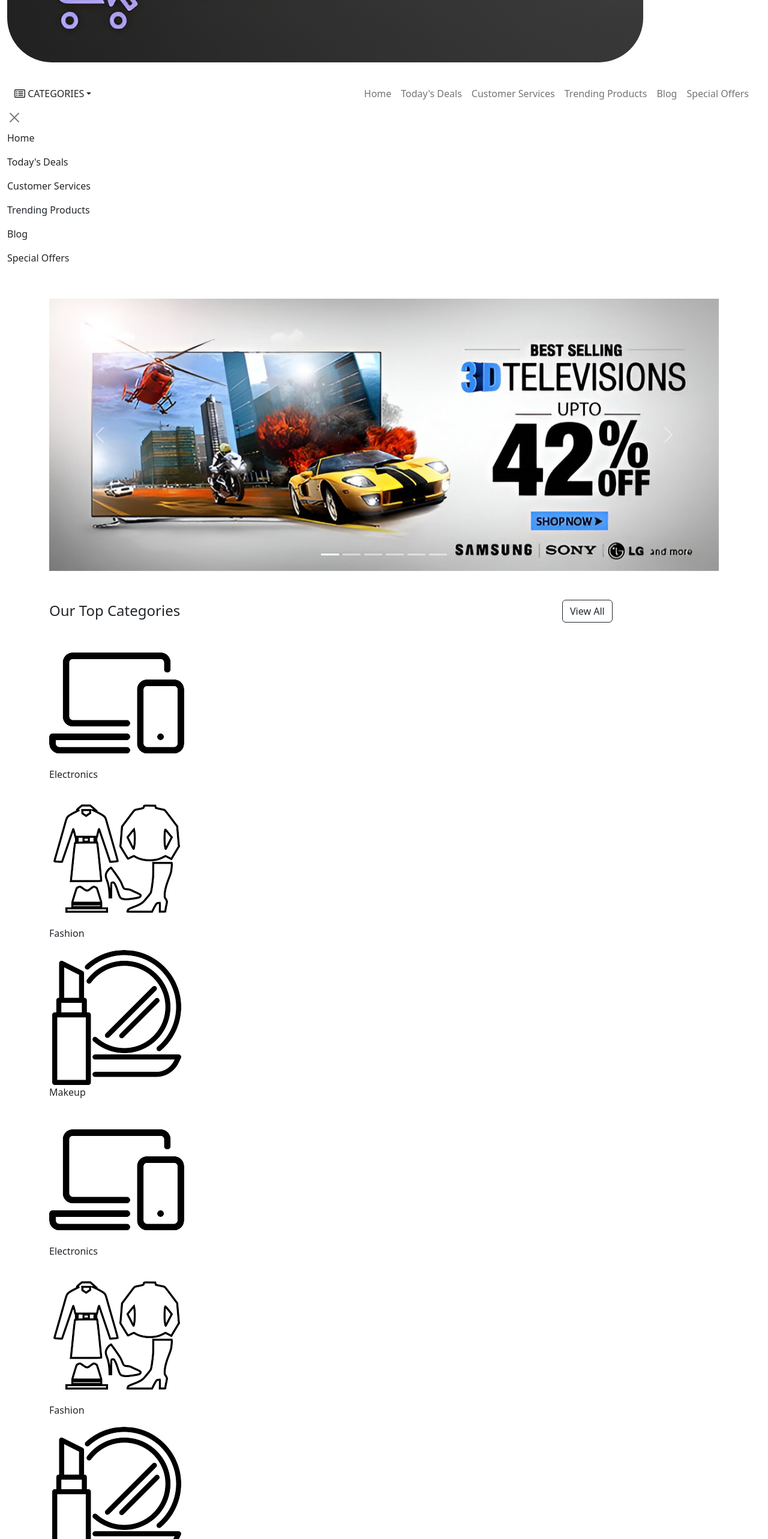
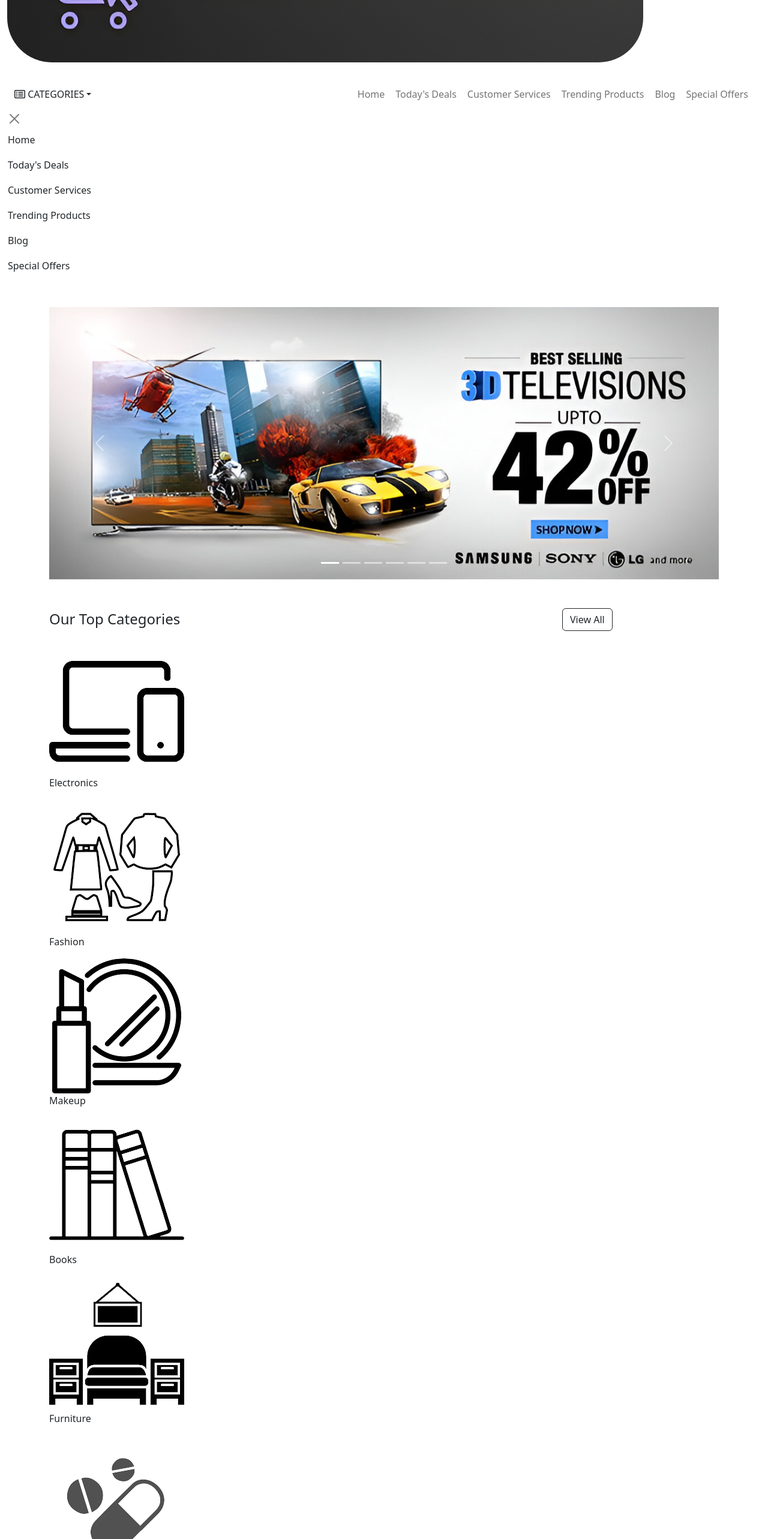
Before and after one commit to Dev1903/MERN_ECOMMERCE, a React (Create React App) app: page / in a window 1280 px wide. Shown: the part 220-2786 px from the top of the page at 60% size. Built offline with nearby package versions, Linux system fonts and the light colour scheme.

Commit message:
Major Update

```diff
--- a/src/components/Categories.jsx
+++ b/src/components/Categories.jsx
@@ -1,95 +1,38 @@
 import React, { useState } from 'react';
+import { useNavigate } from 'react-router-dom';
 
 const category = [
-    {
-        id: 1,
-        title: "Electronics",
-        logo: "images/category-logo/electronics.png"
-    },
-    {
-        id: 2,
-        title: "Fashion",
-        logo: "images/category-logo/fashion.png"
-    },
-    {
-        id: 3,
-        title: "Makeup",
-        logo: "images/category-logo/beautypersonalcare.png"
-    },
-    {
-        id: 1,
-        title: "Electronics",
-        logo: "images/category-logo/electronics.png"
-    },
-    {
-        id: 2,
-        title: "Fashion",
-        logo: "images/category-logo/fashion.png"
-    },
-    {
-        id: 3,
-        title: "Makeup",
-        logo: "images/category-logo/beautypersonalcare.png"
-    },
-    {
-        id: 4,
-        title: "Books",
-        logo: "images/category-logo/books.png"
-    },
-    {
-        id: 5,
-        title: "Furniture",
-        logo: "images/category-logo/homeandkitchen.png"
-    },
-    {
-        id: 6,
-        title: "Medicines",
-        logo: "images/category-logo/healthandwellness.png"
-    },
-    {
-        id: 1,
-        title: "Electronics",
-        logo: "images/category-logo/electronics.png"
-    },
-    {
-        id: 2,
-        title: "Fashion",
-        logo: "images/category-logo/fashion.png"
-    },
-    {
-        id: 3,
-        title: "Makeup",
-        logo: "images/category-logo/beautypersonalcare.png"
-    },
-    {
-        id: 1,
-        title: "Electronics",
-        logo: "images/category-logo/electronics.png"
-    },
-    {
-        id: 2,
-        title: "Fashion",
-        logo: "images/category-logo/fashion.png"
-    },
-    {
-        id: 3,
-        title: "Makeup",
-        logo: "images/category-logo/beautypersonalcare.png"
-    }
+    { id: 1, title: "Electronics", logo: "images/category-logo/electronics.png" },
+    { id: 2, title: "Fashion", logo: "images/category-logo/fashion.png" },
+    { id: 3, title: "Makeup", logo: "images/category-logo/beautypersonalcare.png" },
+    { id: 4, title: "Books", logo: "images/category-logo/books.png" },
+    { id: 5, title: "Furniture", logo: "images/category-logo/homeandkitchen.png" },
+    { id: 6, title: "Medicines", logo: "images/category-logo/healthandwellness.png" },
+    { id: 1, title: "Electronics", logo: "images/category-logo/electronics.png" },
+    { id: 2, title: "Fashion", logo: "images/category-logo/fashion.png" },
+    { id: 3, title: "Makeup", logo: "images/category-logo/beautypersonalcare.png" },
+    { id: 4, title: "Books", logo: "images/category-logo/books.png" },
+    { id: 5, title: "Furniture", logo: "images/category-logo/homeandkitchen.png" },
+    { id: 6, title: "Medicines", logo: "images/category-logo/healthandwellness.png" }
 ];
 
 const Categories = () => {
     const [showAll, setShowAll] = useState(false);
+    const navigate = useNavigate();
+
+    const handleClick = (title) => {
+        navigate(`/products?category=${title}`);
+    };
 
     return (
         <div className="col">
             <div className="container">
-        <div className="row d-flex  justify-content-between align-items-center mb-3">
+                <div className="row d-flex justify-content-between align-items-center mb-3">
                     <div className="col-4 d-flex align-items-center">
                         <h4 className="m-0 p-0">Our Top Categories</h4>
                     </div>
                     {!showAll && (
-                <div className=" col-3 text-center d-flex align-items-center showall">
+                        <div className="col-3 text-center d-flex align-items-center showall">
                             <button className="btn btn-outline-dark" onClick={() => setShowAll(true)}>
                                 View All
                             </button>
@@ -105,7 +48,7 @@
                 </div>
                 <div className={`categories-container ${showAll ? 'expanded' : ''}`}>
                     {category.map((item) => (
-                    <div key={item.id} className="category-item">
+                        <div key={item.id} className="category-item" onClick={() => handleClick(item.title)} style={{ cursor: 'pointer' }}>
                             <div className="image">
                                 <img src={item.logo} alt={item.title} className="img-fluid" />
                             </div>
@@ -113,10 +56,9 @@
                         </div>
                     ))}
                 </div>
-
             </div>
         </div>
     );
 }
 
-export {Categories, category};
+export { Categories, category };
--- a/src/components/Footer.jsx
+++ b/src/components/Footer.jsx
@@ -1,4 +1,5 @@
 import React from 'react';
+import { Link } from 'react-router-dom';
 
 const Newsletter = () => {
     return (
@@ -24,13 +25,11 @@
                 </div>
             </div>
         </div>
-
-    )
-}
+    );
+};
 
 const Footer = () => {
     return (
-
         <div className="col rest mt-1">
             <div className="container">
                 <div className="row justify-content-between">
@@ -58,30 +57,30 @@
                     </div>
                     <div className="col-lg-2 pt-5 d-md-flex flex-column align-items-lg-end">
                         <div className="row">
-                                <a href="#temp">Home</a>
+                            <Link to="/">Home</Link>
                         </div>
                         <div className="row">
-                                <a href="#temp">About</a>
+                            <Link to="/about">About</Link>
                         </div>
                         <div className="row">
-                                <a href="#temp">Popular Products</a>
+                            <Link to="/popular-products">Popular Products</Link>
                         </div>
                         <div className="row">
-                                <a href="#temp">Contact</a>
+                            <Link to="/contact">Contact</Link>
                         </div>
                     </div>
                     <div className="col-lg-2 pt-5">
                         <div className="row">
-                                <a href="#temp">My Account</a>
+                            <Link to="/my-account">My Account</Link>
                         </div>
                         <div className="row">
-                                <a href="#temp">Order Tracking</a>
+                            <Link to="/order-tracking">Order Tracking</Link>
                         </div>
                         <div className="row">
-                                <a href="#temp">Checkout</a>
+                            <Link to="/checkout">Checkout</Link>
                         </div>
                         <div className="row">
-                                <a href="#temp">Wishlist</a>
+                            <Link to="/wishlist">Wishlist</Link>
                         </div>
                     </div>
                     <div className="col-lg-3 pt-5 d-flex flex-column align-items-lg-end">
@@ -93,29 +92,28 @@
                         </div>
                         <div className="row d-flex justify-content-evenly">
                             <div className="col-3 social me-lg-2">
-                                <a href="#temp"><i className="fa-brands fa-twitter"></i></a>
+                                <a href="https://www.x.com" target="_blank"><i className="fa-brands fa-twitter"></i></a>
                             </div>
                             <div className="col-3 social me-lg-2">
-                                <a href="#temp"><i className="fa-brands fa-instagram"></i></a>
+                                <a href="https://www.instagram.com/bristidev.burman2004/" target="_blank" title="Visit the Creator's Instagram"><i className="fa-brands fa-instagram"></i></a>
                             </div>
                             <div className="col-3 social me-lg-2">
-                                <a href="#temp"><i className="fa-brands fa-facebook"></i></a>
+                                <a href="https://www.facebook.com" target="_blank"><i className="fa-brands fa-facebook"></i></a>
                             </div>
                             <div className="col-3 social me-lg-2">
-                                <a href="#temp"><i className="fa-brands fa-youtube"></i></a>
+                                <a href="https://www.youtube.com" target="_blank"><i className="fa-brands fa-youtube"></i></a>
                             </div>
                         </div>
                     </div>
                 </div>
-                    <hr style={{border: '1px solid black'}}/>
+                <hr style={{ border: '1px solid black' }} />
                 <div className="row text-center text-muted mb-4">
                     <div className="col">CopyRight &copy; 2024 All Rights Reserved</div>
-                        <div className="col"> Terms & Conditions</div>
+                    <div className="col">Terms & Conditions</div>
                 </div>
             </div>
         </div>
-
     );
-}
+};
 
 export { Newsletter, Footer };
--- a/src/components/Header.jsx
+++ b/src/components/Header.jsx
@@ -43,22 +43,22 @@
             <div className="collapse navbar-collapse">
               <ul className="navbar-nav ms-auto">
                 <li className="nav-item">
-                  <a className="nav-link" href="#temp">Home</a>
+                  <button className="nav-link btn" onClick={() => navigate('/')}>Home</button>
                 </li>
                 <li className="nav-item">
-                  <a className="nav-link" href="#temp">Today's Deals</a>
+                  <button className="nav-link btn" onClick={() => navigate('/today-deals')}>Today's Deals</button>
                 </li>
                 <li className="nav-item">
-                  <a className="nav-link" href="#temp">Customer Services</a>
+                  <button className="nav-link btn" onClick={() => navigate('/customer-services')}>Customer Services</button>
                 </li>
                 <li className="nav-item">
-                  <a className="nav-link" href="#temp">Trending Products</a>
+                  <button className="nav-link btn" onClick={() => navigate('/trending-products')}>Trending Products</button>
                 </li>
                 <li className="nav-item">
-                  <a className="nav-link" href="#temp">Blog</a>
+                  <button className="nav-link btn" onClick={() => navigate('/blog')}>Blog</button>
                 </li>
                 <li className="nav-item">
-                  <a className="nav-link" href="#temp">Special Offers</a>
+                  <button className="nav-link btn" onClick={() => navigate('/special-offers')}>Special Offers</button>
                 </li>
               </ul>
             </div>
@@ -71,22 +71,22 @@
         <button className="btn-close" onClick={toggleSidebar}></button>
         <ul className="navbar-nav flex-column">
           <li className="nav-item">
-            <a className="nav-link" href="#temp">Home</a>
+            <button className="nav-link btn" onClick={() => navigate('/')}>Home</button>
           </li>
           <li className="nav-item">
-            <a className="nav-link" href="#temp">Today's Deals</a>
+            <button className="nav-link btn" onClick={() => navigate('/today-deals')}>Today's Deals</button>
           </li>
           <li className="nav-item">
-            <a className="nav-link" href="#temp">Customer Services</a>
+            <button className="nav-link btn" onClick={() => navigate('/customer-services')}>Customer Services</button>
           </li>
           <li className="nav-item">
-            <a className="nav-link" href="#temp">Trending Products</a>
+            <button className="nav-link btn" onClick={() => navigate('/trending-products')}>Trending Products</button>
           </li>
           <li className="nav-item">
-            <a className="nav-link" href="#temp">Blog</a>
+            <button className="nav-link btn" onClick={() => navigate('/blog')}>Blog</button>
           </li>
           <li className="nav-item">
-            <a className="nav-link" href="#temp">Special Offers</a>
+            <button className="nav-link btn" onClick={() => navigate('/special-offers')}>Special Offers</button>
           </li>
         </ul>
       </div>
--- a/src/components/Products.jsx
+++ b/src/components/Products.jsx
@@ -1,5 +1,5 @@
-import React from 'react';
-import { useLocation } from 'react-router-dom';
+import React, { useEffect } from 'react';
+import { useLocation, useNavigate } from 'react-router-dom';
 import products from '../js/products';
 import Header from './Header';
 import Searchbar from './Searchbar';
@@ -7,9 +7,27 @@
 
 const Products = () => {
     const location = useLocation();
+    const navigate = useNavigate();
     const queryParams = new URLSearchParams(location.search);
     const searchTerm = queryParams.get('search') || '';
     const category = queryParams.get('category') || '';
+
+    // Function to check if any word in the search term matches the product's details
+    const searchWords = searchTerm.split(' ').map(word => word.toLowerCase());
+
+    const matchesSearchTerm = (product) => {
+        const productName = product.name.toLowerCase();
+        const productBrand = product.brand.toLowerCase();
+        const productCategory = product.category.toLowerCase();
+        const productPrice = product.price.toString().toLowerCase(); // Convert price to string
+
+        return searchWords.some(word =>
+            productName.includes(word) ||
+            productBrand.includes(word) ||
+            productCategory.includes(word) ||
+            productPrice.includes(word)
+        );
+    };
 
     // Check if the category is valid
     const validCategories = Array.from(new Set(products.map(product => product.category.toLowerCase())));
@@ -18,9 +36,16 @@
     // Filter products
     const filteredProducts = products.filter((product) => {
         const matchesCategory = !category || product.category.toLowerCase().includes(category.toLowerCase());
-        const matchesSearch = !searchTerm || product.name.toLowerCase().includes(searchTerm.toLowerCase());
+        const matchesSearch = !searchTerm || matchesSearchTerm(product);
         return matchesCategory && matchesSearch;
     });
+
+    useEffect(() => {
+        // Redirect to error page if category is invalid and no products are found
+        if (!isCategoryValid || filteredProducts.length === 0) {
+            navigate('/error', { replace: true });
+        }
+    }, [isCategoryValid, filteredProducts.length, navigate]);
 
     return (
         <div className="container-fluid">
@@ -47,7 +72,6 @@
                                             </div>
                                         </div>
                                     </div>
-
                                 ))
                             ) : (
                                 <p>No products found for the given criteria.</p>
--- a/src/components/Searchbar.jsx
+++ b/src/components/Searchbar.jsx
@@ -1,5 +1,5 @@
 import React, { useState } from 'react';
-import { useNavigate } from 'react-router-dom';
+import { Link, useNavigate } from 'react-router-dom';
 import { category } from './Categories';
 import CategoryDropdown from './CategoryDropdown';
 
@@ -77,9 +77,11 @@
                         <a href="#temp" className="text-black text-decoration-none"><i className="fa-regular fa-heart"></i></a>
                     </div>
                     <div className="col-4 cart">
+                        <Link to="/cart" className="text-black text-decoration-none">
                             <span className="total">Total</span>
-                        <a href="#temp"><i className="fa-solid fa-cart-shopping text-black"></i></a>
+                            <i className="fa-solid fa-cart-shopping text-black"></i>
                             <span className="totalprice">₹0.00</span>
+                        </Link>
                     </div>
                 </div>
             </div>
```
Also changed, not shown: src/App.js (+11 -1 lines), src/components/About.jsx (added, +39 -0 lines), src/components/Blog.jsx (added, +50 -0 lines), src/components/Cart.jsx (added, +67 -0 lines), src/components/ProductList.jsx (+5 -2 lines). Lines whose indentation alone changed are shown as unchanged.
